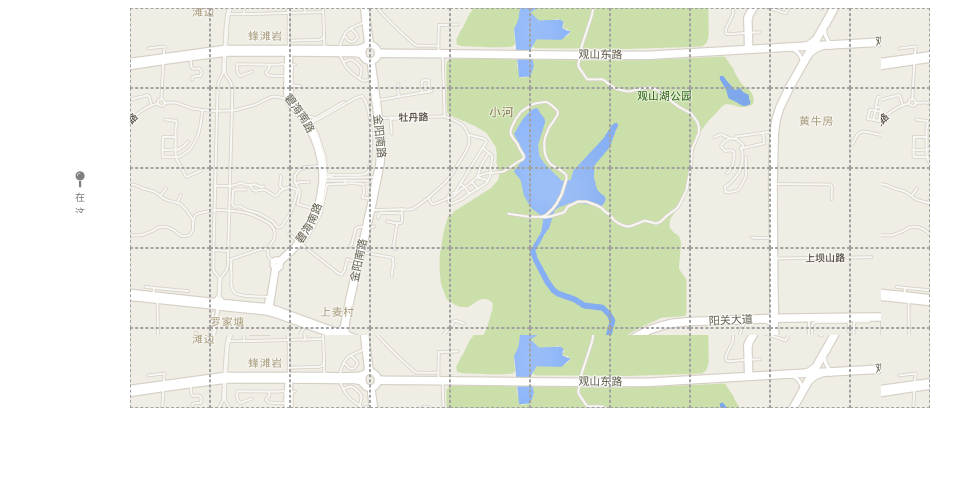
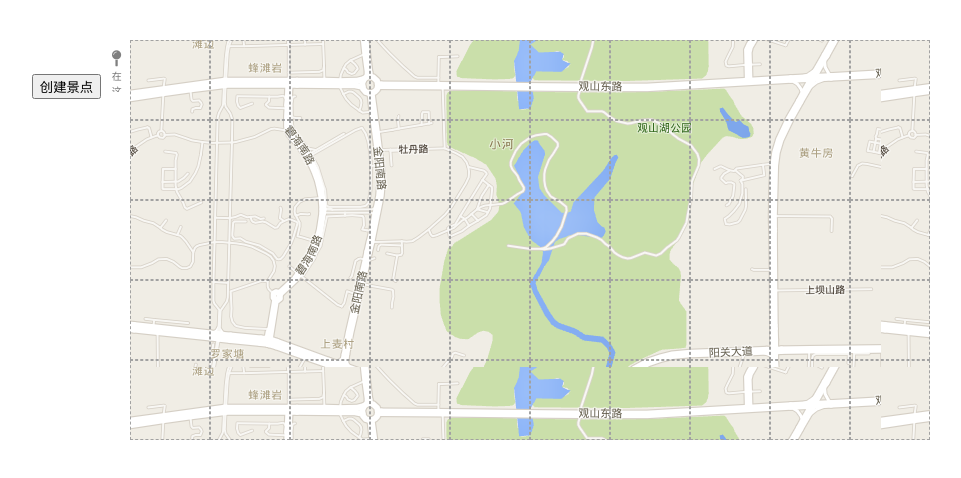
Before and after one commit to Jonnypeng/Jonny-UI, a plain HTML site: page js组件/DnD拖拽/dnd.html in a window 1280 px wide. Shown: the whole page, without its empty margins (160-1121 px from the left). Drawn offline with nearby package versions, Linux system fonts and the light colour scheme.

Commit message:
完美实现创建节点与自由拖拽

```diff
--- a/js组件/DnD拖拽/dnd.html
+++ b/js组件/DnD拖拽/dnd.html
@@ -6,7 +6,7 @@
 <link rel="stylesheet" href="http://apps.bdimg.com/libs/fontawesome/4.4.0/css/font-awesome.min.css">
 <style>
 #main{
-	margin:auto;
+	margin:40px auto;
 	width:900px;
 	height:400px;
 }
@@ -21,9 +21,8 @@
 	width: 100px;
 	float: left;
 	text-align: center;
-	height: 100px;
-	margin: 150px auto;
-	line-height: 100px;
+	height: 400px;
+	overflow-y:scroll;
 }
 .source-icon{
 	color:gray;
@@ -31,6 +30,7 @@
 }
 .source-icon .title{
 	font-size:x-small;
+	color:black;
 }
 
 #target .source-icon{
@@ -64,12 +64,16 @@ textarea.title{
 	resize:none;
 	overflow:hidden;
 }
+#source button,#source span{
+	margin:10px 0px;
+}
 </style>
 </head>
 <body>
 <div id="main">
 	<div id="source">
-		<span id="source-icon" class="source-icon fa fa-map-pin"><br /><textarea placeholder="在这里输入景点" class="title" cols="3" rows="2" maxlength="8"/></textarea>
+			<button	id="create">创建景点</button>
+		<span id="source-icon" class="source-icon fa fa-map-pin"><br /><textarea placeholder="在这里输入景点" class="title" cols="3" rows="2" maxlength="8"/></textarea></span>
 		</div>
 		<div id="target"></div>
 	</div>
@@ -78,7 +82,12 @@ textarea.title{
 	<script>
 var sourceIcon = document.getElementsByClassName("source-icon");		//拖放源
 var target = document.getElementById("target");  //大目标范围
+var create = document.getElementById("create");		//创建
 var sNum = 0;  //设置拖拽源的值为0
+
+create.onclick = function (){									//点击创建函数
+	make();
+};
 
 for(var i = 1;i<=50;i++){                      //创建拖拽目标的定位宫格
 	var tr = document.createElement("div");
@@ -96,12 +105,11 @@ sourceIcon[0].draggable = true;  					//初始化拖拽
 onMake();
 function onMake(){
 for(var i in sourceIcon){
+
 sourceIcon[i].index = i;
+
 sourceIcon[i].ondragstart = function dragstart(event){
 	drag(event);														//拖拽准备
-	make();
-	sourceIcon[this.index].draggable = false;  					//允许拖拽
-	sourceIcon[this.index].ondragstart = false;  					//允许拖拽
 };
 };
 };
```
